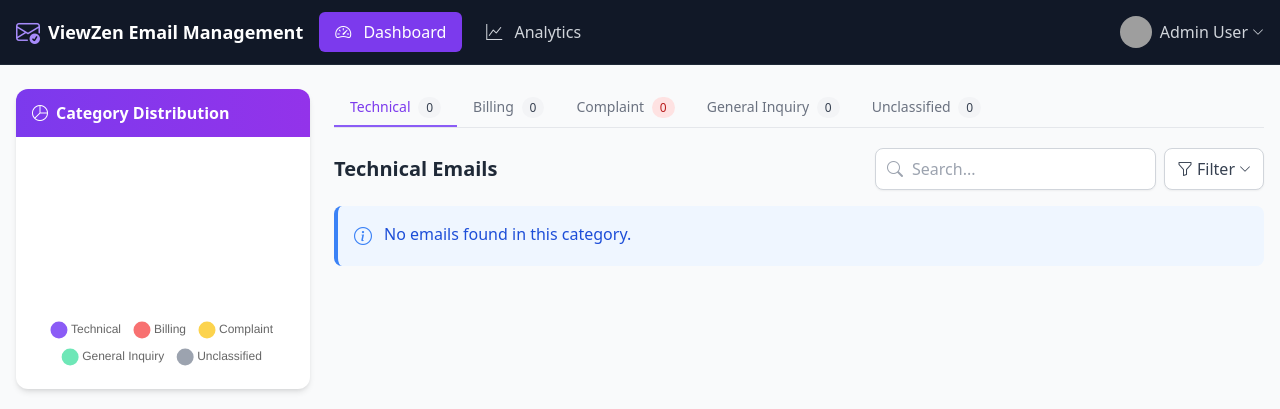
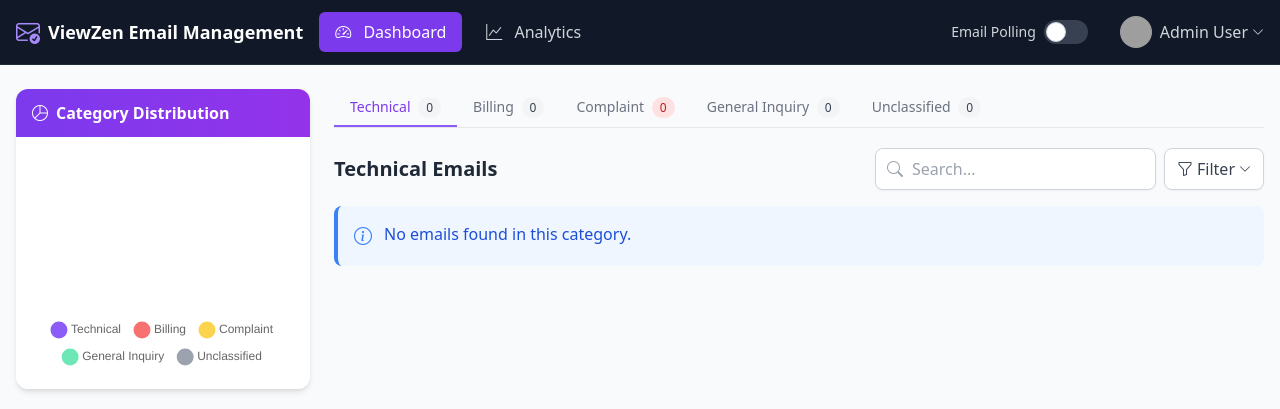
Before and after one commit to Pratheek-achar/84TeamWanderers, a Flask app: page / in a window 1280 px wide. Shown: the top 409 px of the page. Run offline with Flask 3, Linux system fonts and the light colour scheme; data that the repository does not hold is empty; some libraries are stand-ins or nearby versions; grey boxes are pictures that could not be loaded.

Commit message:
Update dashboard.html

```diff
--- a/templates/dashboard.html
+++ b/templates/dashboard.html
@@ -50,7 +50,16 @@
                         </a>
                     </div>
                 </div>
-                <div class="flex items-center">
+                <div class="flex items-center space-x-4">
+                    <!-- Email Polling Toggle Switch -->
+                    <div class="flex items-center mr-4">
+                        <span class="text-gray-300 text-sm mr-2">Email Polling</span>
+                        <label class="relative inline-flex items-center cursor-pointer">
+                            <input type="checkbox" id="pollingToggle" class="sr-only peer" {% if polling_active %}checked{% endif %}>
+                            <div class="w-11 h-6 bg-gray-700 peer-focus:outline-none rounded-full peer peer-checked:after:translate-x-full peer-checked:after:border-white after:content-[''] after:absolute after:top-[2px] after:left-[2px] after:bg-white after:border-gray-300 after:border after:rounded-full after:h-5 after:w-5 after:transition-all peer-checked:bg-primary-600"></div>
+                        </label>
+                    </div>
+
                     <div class="relative">
                         <button class="flex items-center text-gray-300 hover:text-white focus:outline-none" id="userMenuButton">
                             <img class="rounded-full h-8 w-8 mr-2" src="https://ui-avatars.com/api/?name=Admin+User&background=6D28D9&color=fff" alt="User">
@@ -355,6 +364,47 @@
                 }
             });
         });
+
+        // Email polling toggle functionality
+        document.getElementById('pollingToggle').addEventListener('change', function() {
+            const isActive = this.checked;
+
+            // Send toggle state to server
+            fetch('/toggle-polling', {
+                method: 'POST',
+                headers: {
+                    'Content-Type': 'application/json',
+                },
+                body: JSON.stringify({ active: isActive })
+            })
+            .then(response => response.json())
+            .then(data => {
+                if (data.success) {
+                    // Show notification
+                    const message = isActive ? 'Email polling started' : 'Email polling stopped';
+                    const color = isActive ? 'green' : 'gray';
+
+                    // Create a notification element
+                    const notification = document.createElement('div');
+                    notification.className = `fixed top-4 right-4 bg-${color}-100 border-l-4 border-${color}-500 text-${color}-700 p-4 rounded shadow-md z-50`;
+                    notification.innerHTML = `
+                        <div class="flex">
+                            <div class="py-1"><i class="bi bi-${isActive ? 'check-circle' : 'x-circle'} text-${color}-500 mr-3"></i></div>
+                            <div>
+                                <p>${message}</p>
+                            </div>
+                        </div>
+                    `;
+
+                    // Add to document and remove after 3 seconds
+                    document.body.appendChild(notification);
+                    setTimeout(() => {
+                        notification.remove();
+                    }, 3000);
+                }
+            })
+            .catch(error => console.error('Error:', error));
+        });
     </script>
 </body>
 </html>
```
